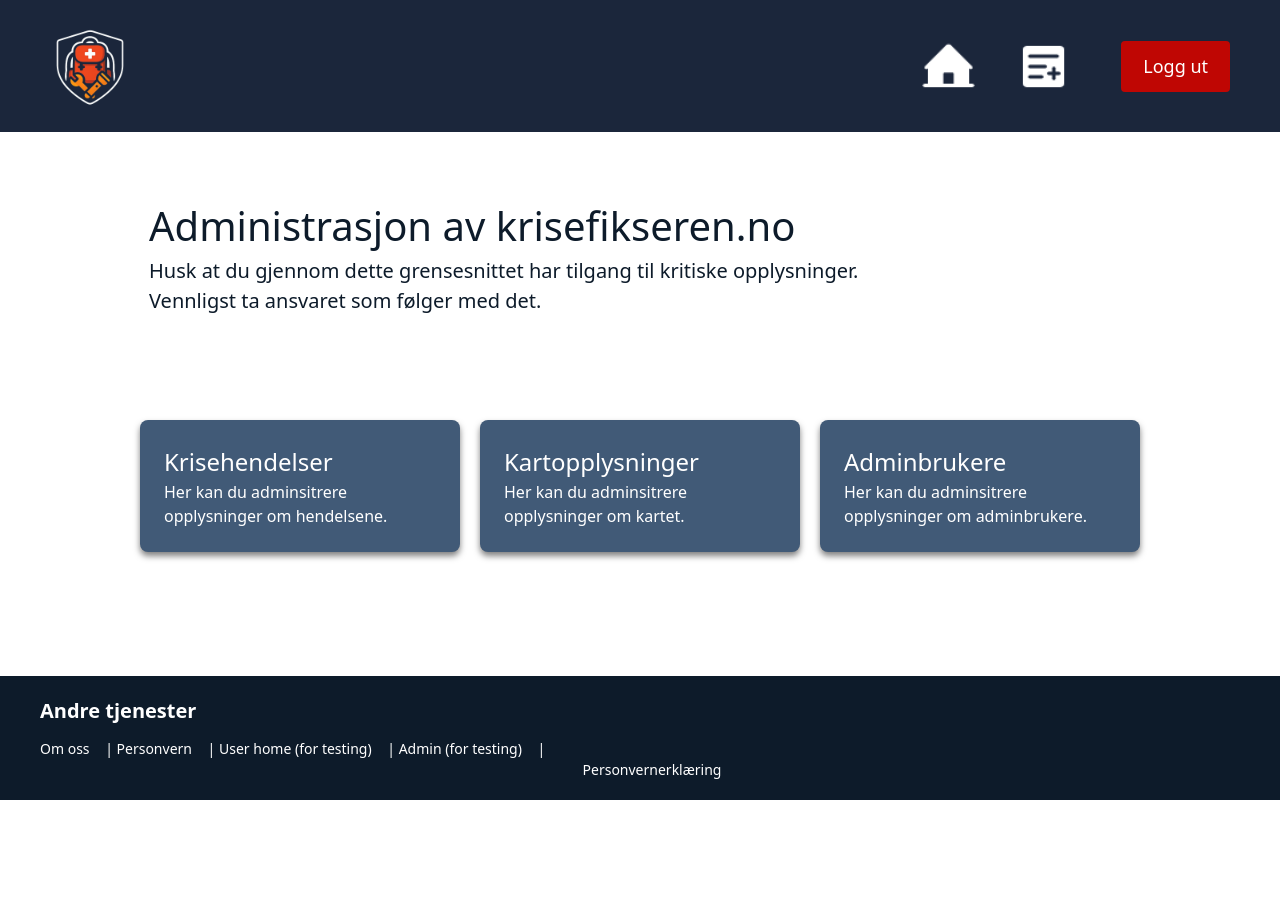
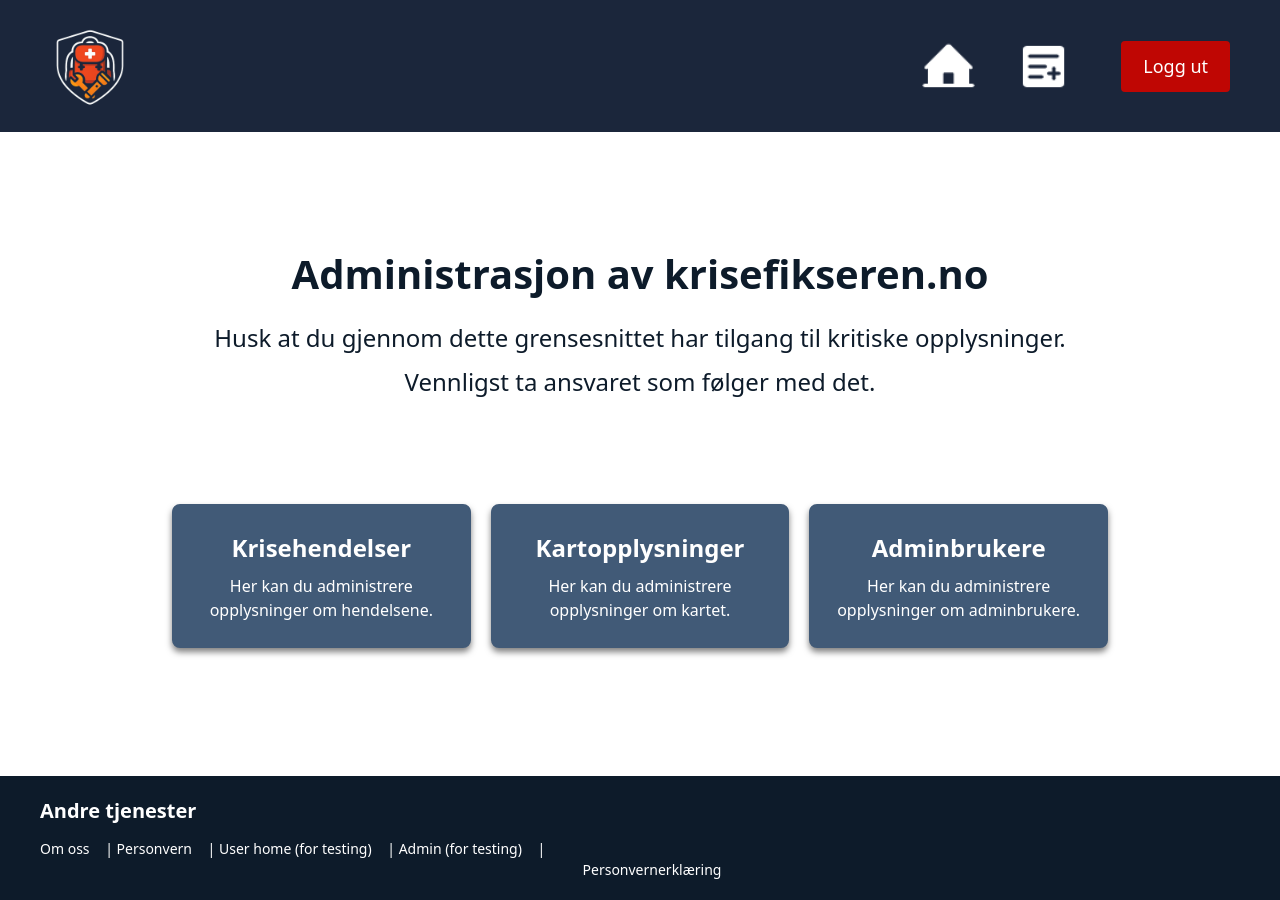
Before and after one commit to NTNU-IDI/scrum-project-2025-team11, a Vue app in the folder frontend/: page /admin in a window 1280 px wide. Before the commit the page ends 800 px from the top, so only its background shows below. Built offline with nearby package versions, Linux system fonts and the light colour scheme; the HTML template or start-up script is replaced by a standard one.

Commit message:
Remove tailwind

```diff
--- a/frontend/src/views/HomeAdminView.vue
+++ b/frontend/src/views/HomeAdminView.vue
@@ -1,29 +1,30 @@
 <template>
-    <div class="flex flex-col min-h-screen">
+  <div class="admin-page">
     <Header />
 
-        <main class="flex-1 px-8 py-6 bg-white">
+    <main class="main-content">
       <div class="info-header">
-            <h1 class="text-4xl font-bold mb-4">Administrasjon av krisefikseren.no</h1>
-            <p class="text-3xl font-bold mb-2">Husk at du gjennom dette grensesnittet har tilgang til kritiske opplysninger.</p>
-            <p class="text-3xl font-bold mb-2">Vennligst ta ansvaret som følger med det.</p>
+        <h1>Administrasjon av krisefikseren.no</h1>
+        <p>Husk at du gjennom dette grensesnittet har tilgang til kritiske opplysninger.</p>
+        <p>Vennligst ta ansvaret som følger med det.</p>
       </div>
 
       <div class="grid-container">
-            <div>
-              <h3 class="text-xl font-semibold mb-2">Krisehendelser</h3>
-                <p>Her kan du adminsitrere opplysninger om hendelsene.</p>
+        <div class="box">
+          <h3>Krisehendelser</h3>
+          <p>Her kan du administrere opplysninger om hendelsene.</p>
         </div>
-            <div>
-              <h3 class="text-xl font-semibold mb-2">Kartopplysninger</h3>
-                <p>Her kan du adminsitrere opplysninger om kartet.</p>
+        <div class="box">
+          <h3>Kartopplysninger</h3>
+          <p>Her kan du administrere opplysninger om kartet.</p>
         </div>
-            <div>
-              <h3 class="text-xl font-semibold mb-2">Adminbrukere</h3>
-                <p>Her kan du adminsitrere opplysninger om adminbrukere.</p>
+        <div class="box">
+          <h3>Adminbrukere</h3>
+          <p>Her kan du administrere opplysninger om adminbrukere.</p>
         </div>
       </div>
     </main>
+
     <Footer />
   </div>
 </template>
@@ -32,36 +33,51 @@
 import Header from '@/components/HeaderInloggedComponent.vue'
 import Footer from '@/components/Footer.vue'
 import { useRouter } from 'vue-router'
+
 const router = useRouter()
+
 const goToHome = () => {
   router.push('/')
 }
+
 const goToLogout = () => {
   router.push('/')
 }
 </script>
 
+<style scoped>
+.admin-page {
+  display: flex;
+  flex-direction: column;
+  min-height: 100vh;
+  background-color: white;
+}
 
-    <style scoped>
+.main-content {
+  flex: 1;
+  padding: 48px 32px;
+  background-color: white;
+}
+
 .info-header {
   background-color: #ffffff;
   color: var(--darkest-blue);
   padding: 24px;
   border-radius: 8px;
   margin: 40px 125px;
+  text-align: center;
+}
 
+.info-header h1 {
+  margin: 0 0 16px 0;
+  font-size: 2.5rem;
+  font-weight: bold;
 }
-    .info-header h1 {
-      margin: 0;
-      font-size: 2.5rem;
-    }
-    .info-header h2 {
-      margin: 0;
-      font-size: 2rem;
-    }
+
 .info-header p {
-      margin: 0;
-      font-size: 1.25rem;
+  margin: 8px 0 0 0;
+  font-size: 1.5rem;
+  font-weight: 500;
 }
 
 .grid-container {
@@ -74,30 +90,32 @@
   margin: 40px 100px;
 }
 
-    .grid-container > div {
+.box {
   background-color: var(--light-blue);
-      border-color: var(--light-blue);
+  border: 2px solid var(--light-blue);
   color: white;
   padding: 24px;
   border-radius: 8px;
-      transition: background-color 0.4s ease;
+  transition: background-color 0.4s ease, transform 0.4s ease;
   box-shadow: 0 4px 6px rgba(0.5, 0, 0, 0.5);
+  text-align: center;
+}
 
+.box h3 {
+  margin: 0 0 8px 0;
+  font-size: 1.5rem;
+  font-weight: bold;
 }
-    .grid-container > div h3 {
-      margin: 0;
-      font-size: 1.5rem;
-    }
-    .grid-container > div p {
+
+.box p {
   margin: 0;
   font-size: 1rem;
 }
 
-    .grid-container > div:hover {
+.box:hover {
   background-color: rgb(169, 184, 203);
-      border-color: var(--light-blue);
   color: var(--darkest-blue);
+  transform: scale(1.02);
   cursor: pointer;
 }
-
 </style>
```
Lines whose indentation alone changed are shown as unchanged.
